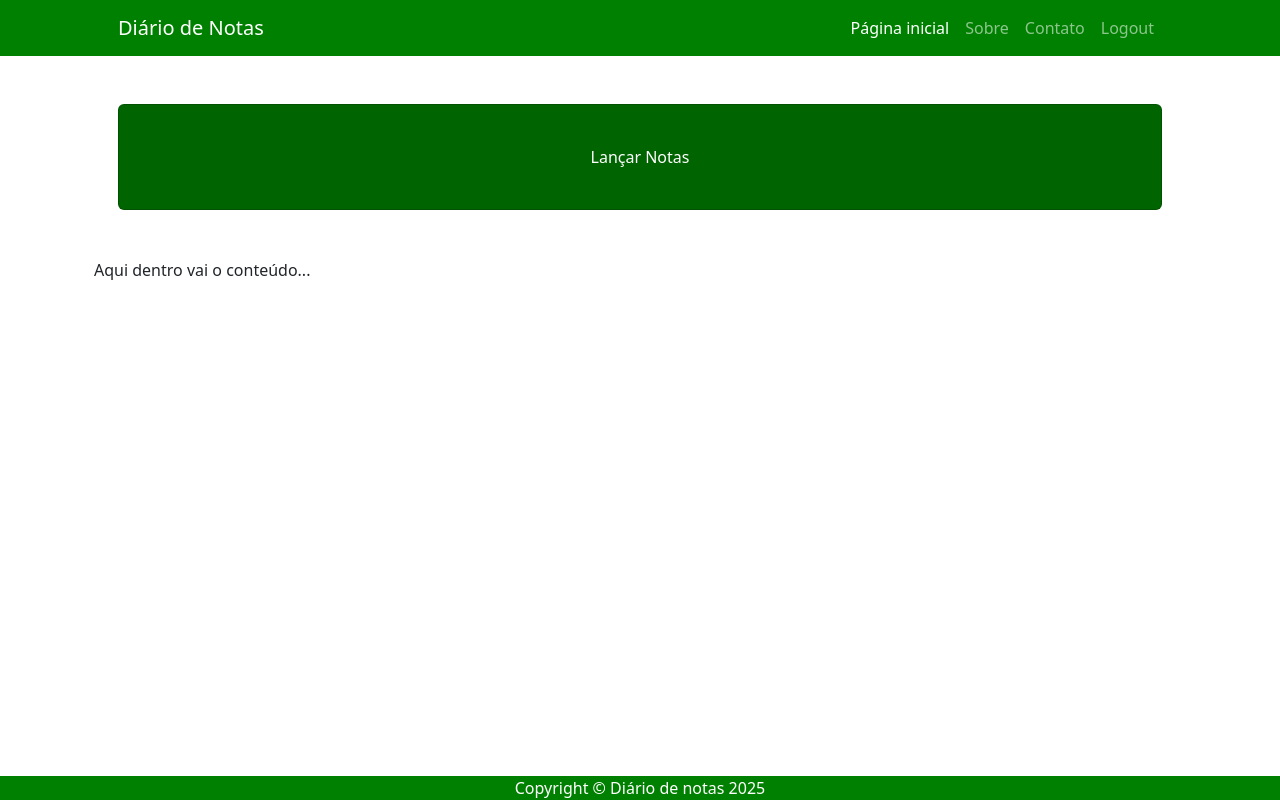
After one commit to claudinei05/novosite, a Django app: page /lancar/ in a window 1280 px wide. The commit adds this page. Run offline with Django 5.2, Linux system fonts and the light colour scheme; some libraries are stand-ins or nearby versions.

Commit message:
03/06/2025

```diff
--- /dev/null
+++ b/usuarios/templates/usuarios/alterar.html
@@ -0,0 +1,5 @@
+{% extends 'usuarios/base.html'%}
+
+{% block aba %}Alterar Notas{%endblock%}
+{% block titulo %}Alterar Notas{%endblock%}
+{% block conteudo %}Aqui dentro vai o conteúdo...{%endblock%}
--- a/usuarios/templates/usuarios/base.html
+++ b/usuarios/templates/usuarios/base.html
@@ -5,17 +5,17 @@
     <meta charset="UTF-8">
     <meta name="viewport" content="width=device-width, initial-scale=1.0">
     <link rel="stylesheet" href="{% static 'css/bootstrap.min.css' %}">
-    <title>Templete base</title>
+    <title>{% block aba %}Templete base {% endblock %}</title>
 </head>
 <body>
-     <!-- Responsive navbar-->
-     <nav class="navbar navbar-expand-lg navbar-dark" style="background-color: #008000;">
+    <!-- Responsive navbar-->
+    <nav class="navbar navbar-expand-lg navbar-dark" style="background-color: #008000;">
         <div class="container px-5">
-            <a class="navbar-brand" href="#!">Diário de Notas</a>
+            <a class="navbar-brand" href="{% url 'home' %}">Diário de Notas</a>
             <button class="navbar-toggler" type="button" data-bs-toggle="collapse" data-bs-target="#navbarSupportedContent" aria-controls="navbarSupportedContent" aria-expanded="false" aria-label="Toggle navigation"><span class="navbar-toggler-icon"></span></button>
             <div class="collapse navbar-collapse" id="navbarSupportedContent">
                 <ul class="navbar-nav ms-auto mb-2 mb-lg-0">
-                    <li class="nav-item"><a class="nav-link active" aria-current="page" href="#!">Página inicial</a></li>
+                    <li class="nav-item"><a class="nav-link active" aria-current="page" href="{% url 'home' %}">Página inicial</a></li>
                     <li class="nav-item"><a class="nav-link" href="#!">Sobre</a></li>
                     <li class="nav-item"><a class="nav-link" href="#!">Contato</a></li>
                     <li class="nav-item"><a class="nav-link" href="#!">Logout</a></li>
@@ -27,17 +27,18 @@
     <div class="container px-4 px-lg-5">
         <!-- Call to Action-->
         <div class="card text-white my-5 py-4 text-center" style="background-color: #006400;">
-            <div class="card-body"><p class="text-white m-0">Seja bem-vindo(a) ao portal de notas, aqui você encontrara todos os dados das suas diciplinas.</p></div>
+            <div class="card-body"><p class="text-white m-0">{% block titulo %}Seja bem-vindo(a) ao portal de notas, aqui você encontrara todos os dados das suas diciplinas. {% endblock %}</p></div>
         </div>
         <!-- Content Row-->
         <div class="row gx-4 gx-lg-5">
+            {% block conteudo %}
             <div class="col-md-4 mb-5">
                 <div class="card h-100" style="background-color: #D3D3D3;">
                     <div class="card-body" style="background-color: #FFFFFF;">
                         <h2 class="card-title">Lançar Notas</h2>
                         <p class="card-text"> Nesta opção você poderá lançar todas as notas referente às suas disciplina, discriminando todos os detalhes dos seus alunos.</p>
                     </div>
-                    <div class="card-footer"><a class="btn btn-primary btn-sm" href="#!">Clique aqui</a></div>
+                    <div class="card-footer"><a class="btn btn-primary btn-sm" href="{% url 'lancar' %}">Clique aqui</a></div>
                 </div>
             </div>
             <div class="col-md-4 mb-5">
@@ -46,7 +47,7 @@
                         <h2 class="card-title">Alterar Notas</h2>
                         <p class="card-text">Nesta opção você poderar alterar todas as notas já lançadas referente ás suas disciplinas, inclusive excluir alguma nota.</p>
                     </div>
-                    <div class="card-footer"><a class="btn btn-primary btn-sm" href="#!">Clique aqui</a></div>
+                    <div class="card-footer"><a class="btn btn-primary btn-sm" href="{% url 'alterar' %}">Clique aqui</a></div>
                 </div>
             </div>
             <div class="col-md-4 mb-5">
@@ -55,9 +56,10 @@
                         <h2 class="card-title">Visualizar Notas</h2>
                         <p class="card-text"> Nesta opção você poderá visualizar todas as notas já lançadas referente às suas disciplinas.</p>
                     </div>
-                    <div class="card-footer"><a class="btn btn-primary btn-sm" href="#!">Clique aqui</a></div>
+                    <div class="card-footer"><a class="btn btn-primary btn-sm" href="{% url 'visualizar' %}">Clique aqui</a></div>
                 </div>
             </div>
+            {% endblock %}
         </div>
     </div>
     <!-- Footer-->
--- /dev/null
+++ b/usuarios/templates/usuarios/lancar.html
@@ -0,0 +1,5 @@
+{% extends 'usuarios/base.html'%}
+
+{% block aba %}Lançar Notas{%endblock%}
+{% block titulo %}Lançar Notas{%endblock%}
+{% block conteudo %}Aqui dentro vai o conteúdo...{%endblock%}
--- /dev/null
+++ b/usuarios/templates/usuarios/visualizar.html
@@ -0,0 +1,5 @@
+{% extends 'usuarios/base.html'%}
+
+{% block aba %}Visualizar Notas{%endblock%}
+{% block titulo %}Visualizar Notas{%endblock%}
+{% block conteudo %}Aqui dentro vai o conteúdo...{%endblock%}
--- a/usuarios/urls.py
+++ b/usuarios/urls.py
@@ -5,4 +5,7 @@ urlpatterns = [
     path('login/', views.login, name = 'login'),
     path('cadastro/', views.cadastro, name = 'cadastro'),
     path('home/', views.home, name = 'home'),
+    path('lancar/', views.lancar, name = 'lancar'),
+    path('alterar/', views.alterar, name = 'alterar'),
+    path('visualizar/', views.visualizar, name = 'visualizar'),
 ]
--- a/usuarios/views.py
+++ b/usuarios/views.py
@@ -39,3 +39,13 @@ def cadastro(request):
 
 def home(request):
     return render(request, 'usuarios/home.html')
+
+
+def lancar(request):
+    return render(request, 'usuarios/lancar.html')
+
+def alterar(request):
+    return render(request, 'usuarios/alterar.html')
+
+def visualizar(request):
+    return render(request, 'usuarios/visualizar.html')
```
